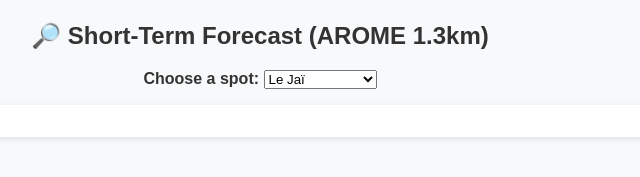
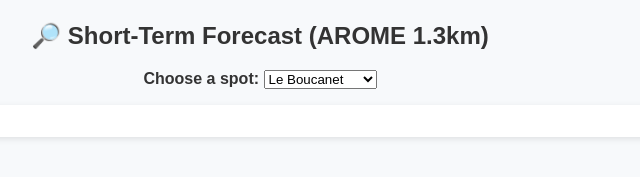
Before and after one commit to nicolaspopravka/WindForecast, a plain HTML site: page index.html in a window 1280 px wide. Shown: the part 319-496 px from the top of the page, 380-1020 px from the left. Drawn offline with Linux system fonts and the light colour scheme; a script that the page names is missing.

Commit message:
Set Le Boucanet as the default selected spot in short-term forecast dropdown

```diff
--- a/index.html
+++ b/index.html
@@ -99,10 +99,10 @@
     <h2>🔎 Short-Term Forecast (AROME 1.3km)</h2>
     <label for="spot-select">Choose a spot:</label>
     <select id="spot-select">
-      <option value="48601">Le Boucanet</option>
+      <option value="48601" selected>Le Boucanet</option>
       <option value="48603">Port Camargue</option>
       <option value="48611">Le Cavaou</option>
-      <option value="334" selected>Le Jaï</option>
+      <option value="334">Le Jaï</option>
       <option value="342">Carro</option>
       <option value="14">Almanarre</option>
     </select>
```
